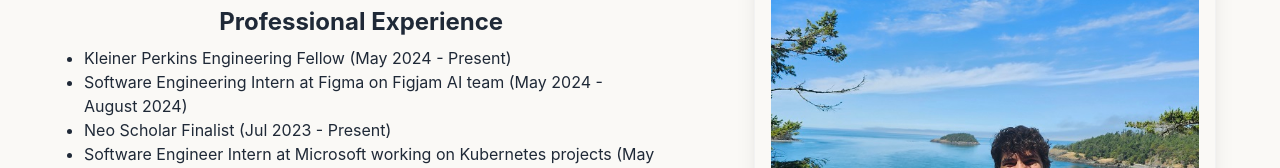
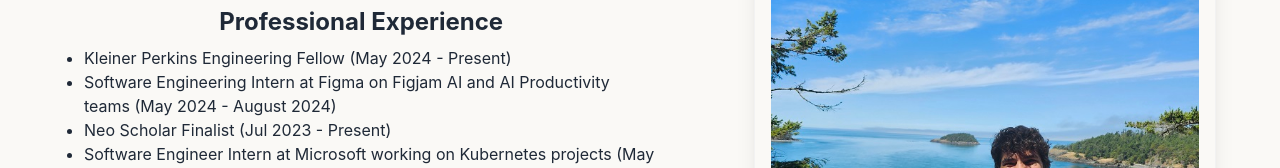
Before and after one commit to bennycortese/benny_cortese_personal_website, a React (Create React App) app: page / in a window 1280 px wide. Shown: the part 192-360 px from the top of the page. Built offline with nearby package versions, Linux system fonts and the light colour scheme.

Commit message:
Update to figma team name

```diff
--- a/src/AboutMe.tsx
+++ b/src/AboutMe.tsx
@@ -20,7 +20,7 @@ const AboutMe: React.FC = () => {
         <h2 className="text-2xl font-bold text-center mb-2">Professional Experience</h2>
         <ul className="list-disc pl-5">
           <li>Kleiner Perkins Engineering Fellow (May 2024 - Present)</li>
-          <li>Software Engineering Intern at Figma on Figjam AI team (May 2024 - August 2024)</li>
+          <li>Software Engineering Intern at Figma on Figjam AI and AI Productivity teams (May 2024 - August 2024)</li>
           <li>Neo Scholar Finalist (Jul 2023 - Present)</li>
           <li>Software Engineer Intern at Microsoft working on Kubernetes projects (May 2023 - Aug 2023, May 2022 - Aug 2022)</li>
           <li>Teaching Assistant at UF for Data Structures, OS, Discrete Structures, and Programming Language Concepts (Aug 2021 - May 2024)</li>
```
